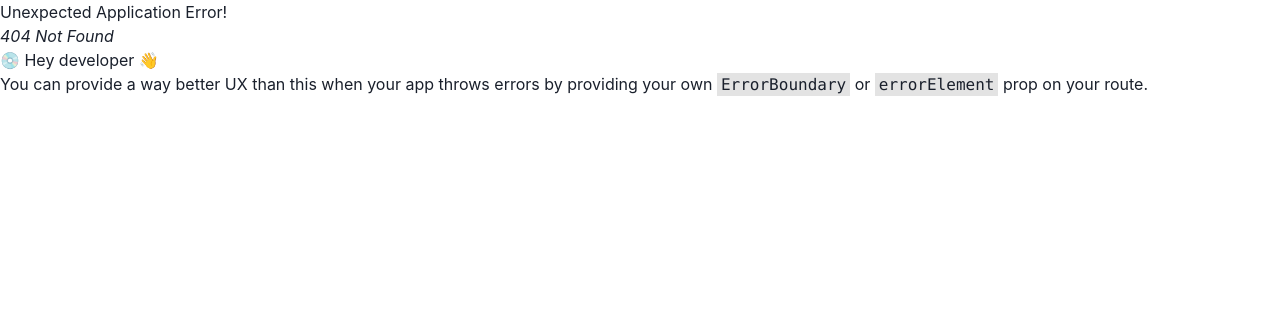
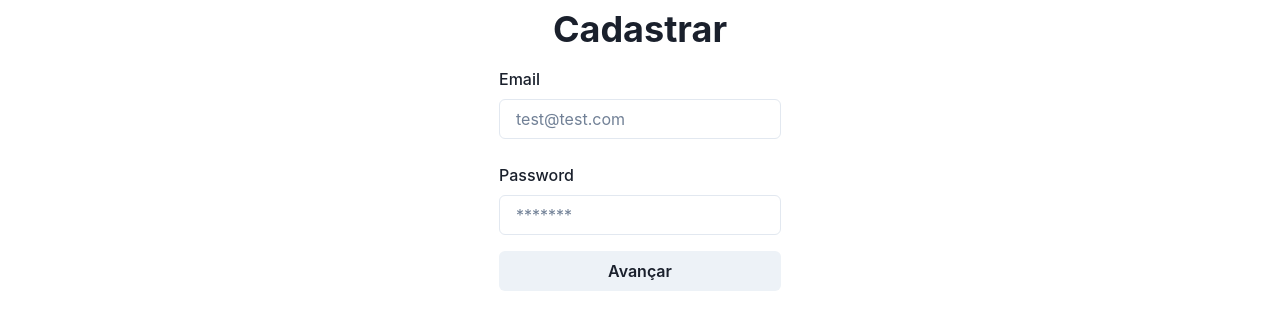
Before and after one commit to nivslive/TS-react---usersCrud, a React (Create React App) app: page /login in a window 1280 px wide. Before the commit this address had no page. Shown: the top 330 px of the page. Built offline with nearby package versions, Linux system fonts and the light colour scheme.

Commit message:
feat: atts about forms

```diff
--- a/src/components/Form.tsx
+++ b/src/components/Form.tsx
@@ -9,12 +9,21 @@ import {
     Heading,
     Button,
   } from '@chakra-ui/react'
+import React, { SetStateAction, useState } from 'react'
 
-  interface formProp {
-    title: string,
-    button: string,
-  }
-  const Form = (props: formProp) => {
+interface formProp {
+  title: string,
+  button: string,
+}
+
+const Form = (props: formProp) => {
+    const [email, setEmail] = useState<string>('');
+    const [password, setPassword] = useState<string>('');
+    const handleSubmit: any = (event: React.FormEvent<HTMLFormElement>) => {
+      event.preventDefault()
+      console.log(email, 'email')
+      console.log(password, 'event')
+    }
     return (
         <Flex width="full" align="center" justifyContent="center">
         <Box p={2}>
@@ -22,14 +31,14 @@ import {
             <Heading>{props.title}</Heading>
           </Box>
           <Box my={4} textAlign="left">
-            <form>
+            <form onSubmit={handleSubmit}>
               <FormControl>
                 <FormLabel>Email</FormLabel>
-                <Input type="email" placeholder="test@test.com" />
+                <Input onChange={e => setEmail(String(e.target.value))} name="email" type="email" placeholder="test@test.com" />
               </FormControl>
               <FormControl mt={6}>
                 <FormLabel>Password</FormLabel>
-                <Input type="password" placeholder="*******" />
+                <Input onChange={e => setPassword(String(e.target.value))} name="password" type="password" placeholder="*******" />
               </FormControl>
               <Button width="full" mt={4} type="submit">
                 { props.button }
--- a/src/router/Router.tsx
+++ b/src/router/Router.tsx
@@ -2,5 +2,5 @@ import Public from "./Public";
 import Logged from "./Logged";
 
 const auth = true;
-const Routes = auth ? Logged : Public
+const Routes = auth ? Public.concat(Logged) : Public
 export default Routes;
```
